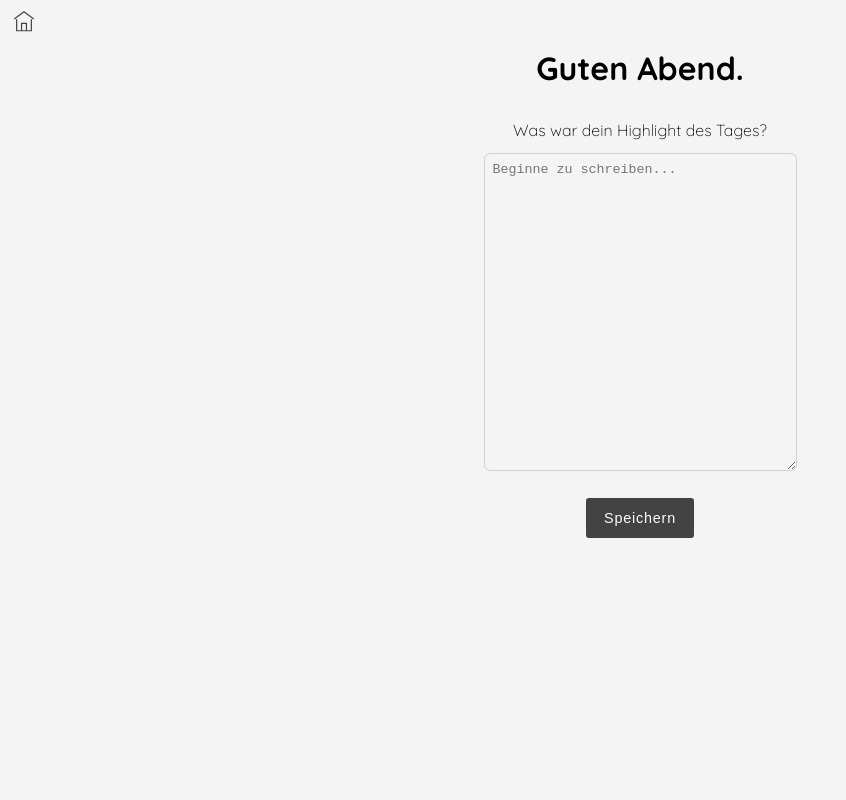
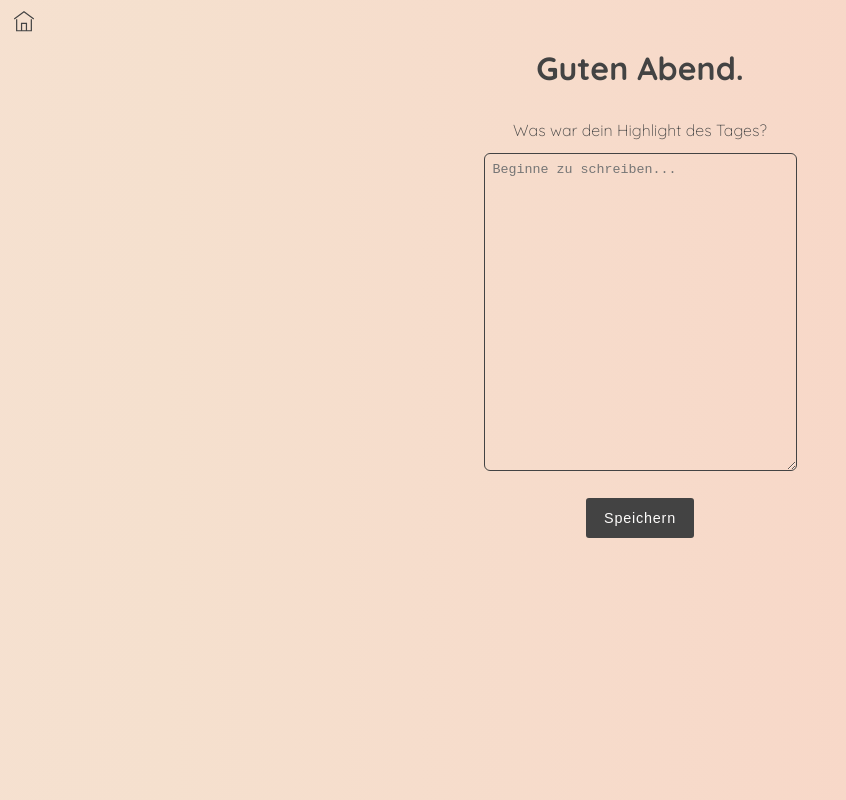
Before and after one commit to marialitwa/capstone-project, a Next.js app: page /evening in a window 1280 px wide. Shown: the whole page, without its empty margins (0-846 px from the left). Built offline with nearby package versions, Linux system fonts and the light colour scheme.

Commit message:
Add animated gradient background to global styles.

```diff
--- a/components/GlobalStyles.js
+++ b/components/GlobalStyles.js
@@ -6,6 +6,8 @@ const GlobalStyles = createGlobalStyle`
         src: url("./fonts/Quicksand-VariableFont_wght.ttf");
     }
 
+
+
     html,
     body {
         padding: 0;
@@ -13,9 +15,33 @@ const GlobalStyles = createGlobalStyle`
         font-family: "Quicksand", -apple-system, BlinkMacSystemFont, "Segoe UI", Roboto, Helvetica, Arial, sans-serif, "Apple Color Emoji", "Segoe UI Emoji", "Segoe UI Symbol";
     }
 
+
+
     * {
         box-sizing: border-box;
-        background-color: #F5F4F4;
+        _background-color: #F5F4F4;
+    }
+
+    body {
+        /* #fbccc0, #f5d3ce */
+        /* background: linear-gradient(120deg, rgba(255,236,210,1) 0%, rgba(252,182,159,1) 100%); */
+        background: linear-gradient(90deg, #faece0, #fae6e0, #f5e0ce, #fbccc0);
+        background-size: 400%;
+        animation: gradient-bg 20s ease infinite ;
+        color: #434343;
+    }
+
+    @keyframes gradient-bg {
+    0% {
+        background-position: 0% 50%;
+    }
+    50% {
+        background-position: 100% 50%;
+    }
+
+    100% {
+        background-position: 0% 50%;
+    }
     }
 `;
 
--- a/components/QuestionForm.js
+++ b/components/QuestionForm.js
@@ -83,7 +83,8 @@ const StyledQuestion = styled.label`
 
 const StyledTextarea = styled.textarea`
   outline: none;
-  border: 1px solid #d1d1d1;
+  border: 1px solid #434343;
   border-radius: 6px;
   padding: 8px;
+  background: none;
 `;
--- a/pages/answers/[answerDate].js
+++ b/pages/answers/[answerDate].js
@@ -91,8 +91,8 @@ export default function AnswersPage({
 
 const Main = styled.main`
   height: 100vh;
-  min-height: calc(100vh - 4rem);
   margin-top: 3rem;
+  padding-bottom: 4rem;
 `;
 
 const Heading = styled.h1`
--- a/pages/favorites.js
+++ b/pages/favorites.js
@@ -8,7 +8,6 @@ export default function FavoriteAnswers({
   morningAnswers,
   eveningAnswers,
   toggleFavorite,
-  questionText,
 }) {
   const stringToLocaleDate = (dateString) =>
     new Date(dateString).toLocaleDateString("de-DE", {
```
